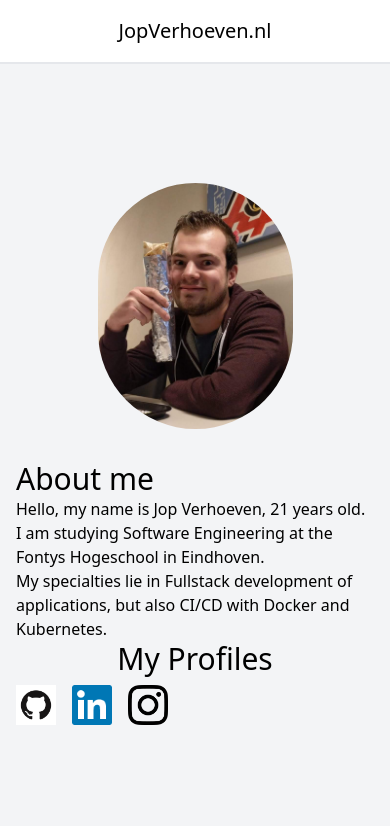
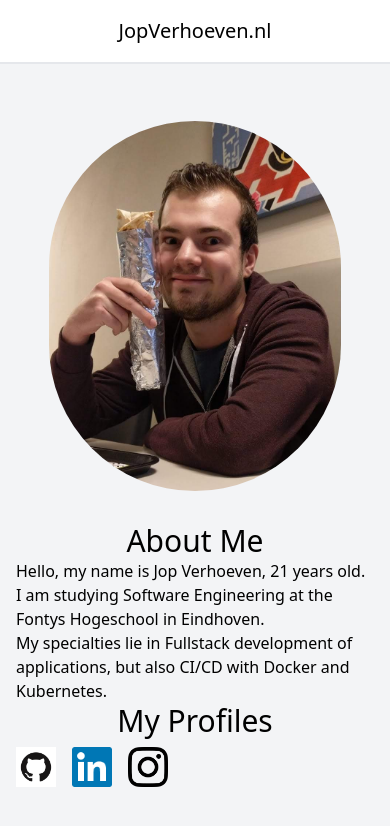
Before and after one commit to jopverhoeven/personal-page, a React (Create React App) app: page / in a window 390 px wide. Shown: the top 826 px of the page. Built offline with nearby package versions, Linux system fonts and the light colour scheme.

Commit message:
App changes

```diff
--- a/src/App.tsx
+++ b/src/App.tsx
@@ -8,7 +8,7 @@ function App() {
     <div className="h-screen flex flex-col">
       <Router>
         <Navbar></Navbar>
-        <div className="flex-1 flex">
+        <div className="flex-1 flex mt-16 sm:mt-0">
           <Switch>
             <Route path="/">
               <MainPage></MainPage>
--- a/src/components/nav/Navbar.component.tsx
+++ b/src/components/nav/Navbar.component.tsx
@@ -4,7 +4,7 @@ import { Link } from "react-router-dom";
 export default class Navbar extends Component {
   render() {
     return (
-      <div className="flex items-center justify-center h-16 bg-white border-b-2">
+      <div className="fixed top-0 w-full flex items-center justify-center h-16 bg-white border-b-2">
         <Link to="/" className="transform transition duration-200 hover:scale-110 cursor-pointer">
           <h1 className="text-xl font-light">
             JopVerhoeven.nl
--- a/src/pages/Main.page.tsx
+++ b/src/pages/Main.page.tsx
@@ -1,21 +1,25 @@
-import React, { Component } from "react";
-import ProfilePicture from "../assets/images/ProfilePicture.jpg";
-import GitHub from "../assets/images/GitHub.png";
-import LinkedIn from "../assets/images/LinkedIn.png";
-import Instagram from "../assets/images/Instagram.png";
+import React, { Component } from 'react';
+import ProfilePicture from '../assets/images/ProfilePicture.jpg';
+import GitHub from '../assets/images/GitHub.png';
+import LinkedIn from '../assets/images/LinkedIn.png';
+import Instagram from '../assets/images/Instagram.png';
 
 export default class MainPage extends Component {
   render() {
     return (
-      <div className="flex flex-auto justify-center items-center bg-gray-100">
-        <div className="w-full flex flex-col sm:flex-row items-center sm:items-start justify-center sm:justify-evenly animate-fade-in-down">
-          <img
-            src={ProfilePicture}
-            alt="ProfilePicture"
-            className="w-2/4  sm:w-1/4 rounded-full m-4"
-          />
-          <div className="p-4 flex flex-col">
-            <h1 className="text-3xl font-light">About me</h1>
+      <div className='flex flex-auto justify-center items-center bg-gray-100'>
+        <div className='w-full flex flex-col sm:flex-row items-center sm:items-start justify-center sm:justify-evenly animate-fade-in-down'>
+          <div className="w-full flex justify-center sm:w-1/2">
+            <img
+              src={ProfilePicture}
+              alt='ProfilePicture'
+              className='w-3/4 sm:w-1/2 rounded-full m-4'
+            />
+          </div>
+          <div className='w-full sm:w-1/2 p-4 flex flex-col'>
+            <h1 className='text-3xl font-light text-center sm:text-left'>
+              About Me
+            </h1>
             <p>Hello, my name is Jop Verhoeven, 21 years old.</p>
             <p>
               I am studying Software Engineering at the Fontys Hogeschool in
@@ -25,30 +29,29 @@ export default class MainPage extends Component {
               My specialties lie in Fullstack development of applications, but
               also CI/CD with Docker and Kubernetes.
             </p>
-
-            <h1 className="text-3xl font-light text-center sm:text-left sm:mt-10">
+            <h1 className='text-3xl font-light text-center sm:text-left sm:mt-10'>
               My Profiles
             </h1>
-            <div className="flex flex-row mt-2">
-              <a href="https://github.com/jopverhoeven">
+            <div className='flex flex-row mt-2'>
+              <a href='https://github.com/jopverhoeven'>
                 <img
                   src={GitHub}
-                  alt="Link to GitHub Profile"
-                  className="w-10 h-10 transform transition duration-200 hover:scale-110 "
+                  alt='Link to GitHub Profile'
+                  className='w-10 h-10 transform transition duration-200 hover:scale-110 '
                 ></img>
               </a>
-              <a href="https://www.linkedin.com/in/jop-verhoeven/">
+              <a href='https://www.linkedin.com/in/jop-verhoeven/'>
                 <img
                   src={LinkedIn}
-                  alt="Link to LinkedIn Profile"
-                  className="w-10 h-10 ml-4 transform transition duration-200 hover:scale-110 "
+                  alt='Link to LinkedIn Profile'
+                  className='w-10 h-10 ml-4 transform transition duration-200 hover:scale-110 '
                 ></img>
               </a>
-              <a href="https://www.instagram.com/jopverhoeven/">
+              <a href='https://www.instagram.com/jopverhoeven/'>
                 <img
                   src={Instagram}
-                  alt="Link to Instagram Profile"
-                  className="w-10 h-10 ml-4 transform transition duration-200 hover:scale-110 "
+                  alt='Link to Instagram Profile'
+                  className='w-10 h-10 ml-4 transform transition duration-200 hover:scale-110 '
                 ></img>
               </a>
             </div>
```
